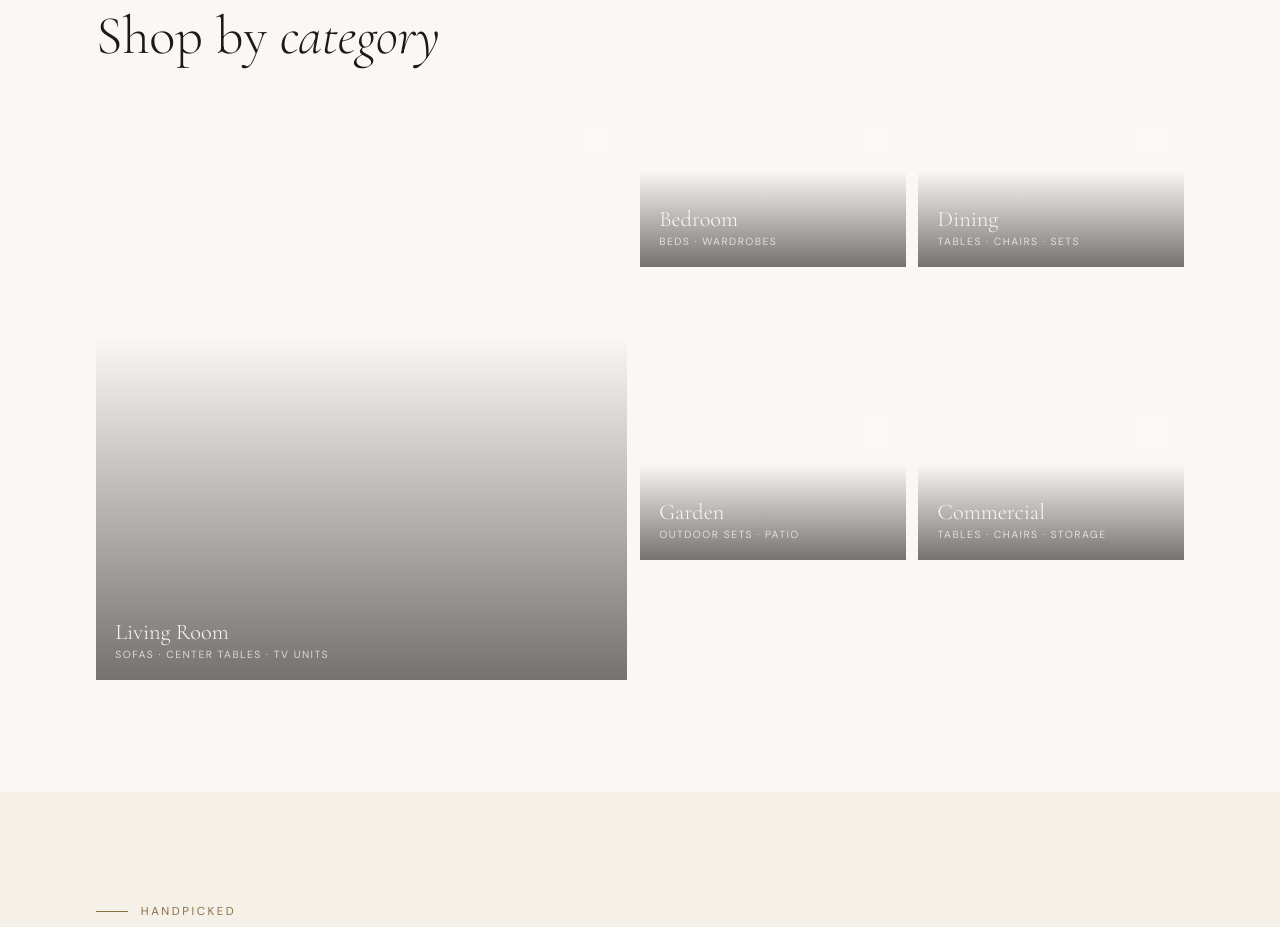
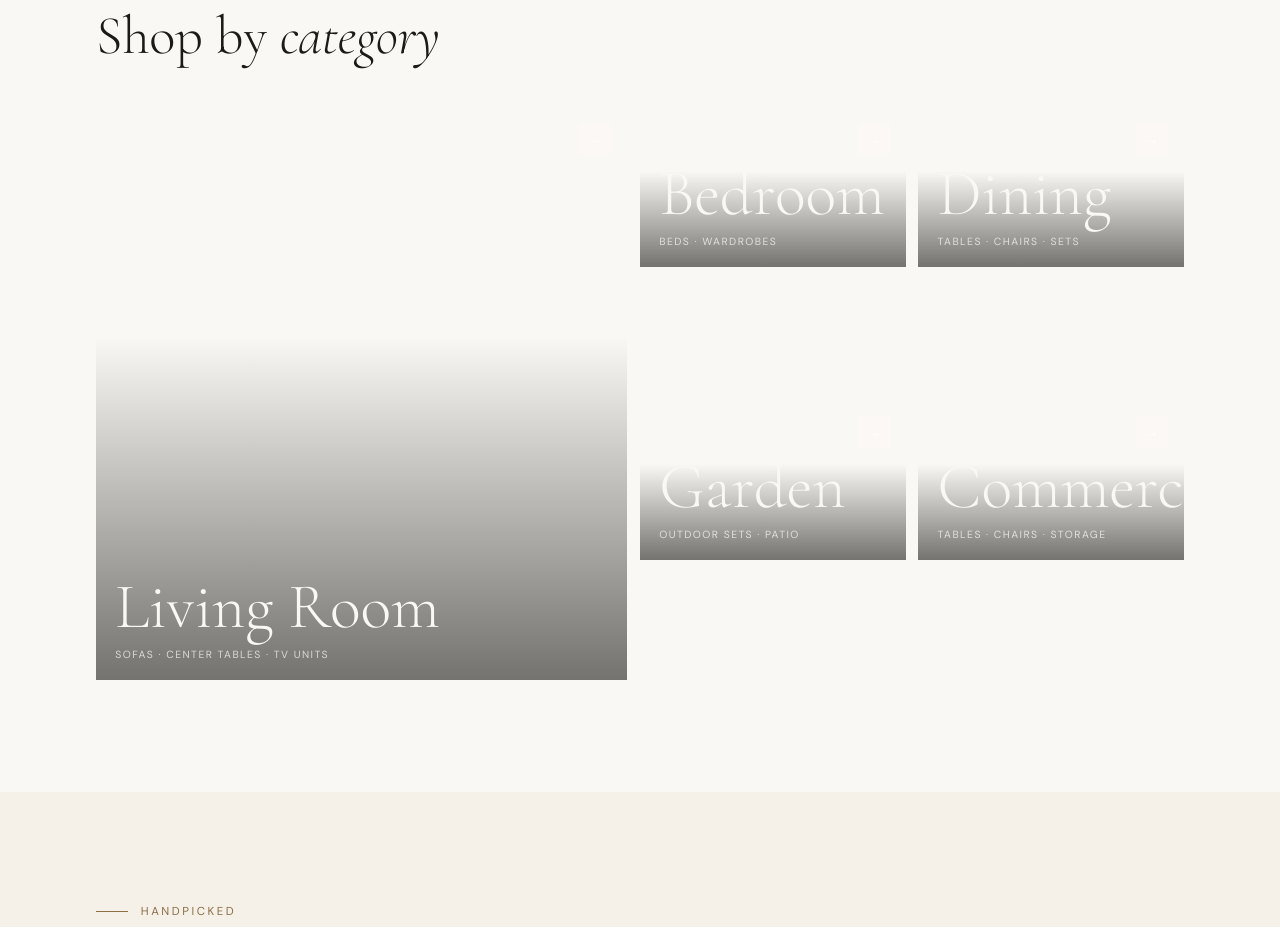
Before and after one commit to UtsavThakor/milanFurniture, a plain HTML site: page index.html in a window 1280 px wide. Shown: the part 987-1914 px from the top of the page. Drawn offline with nearby package versions, Linux system fonts and the light colour scheme.

Commit message:
font size and image

```diff
--- a/index.html
+++ b/index.html
@@ -571,7 +571,7 @@
 
         .cat-name {
             font-family: 'Cormorant Garamond', serif;
-            font-size: 1.4rem;
+            font-size: 4rem;
             font-weight: 300;
             margin-bottom: 0.2rem;
         }
```
Also changed, not shown: 1 other file.
